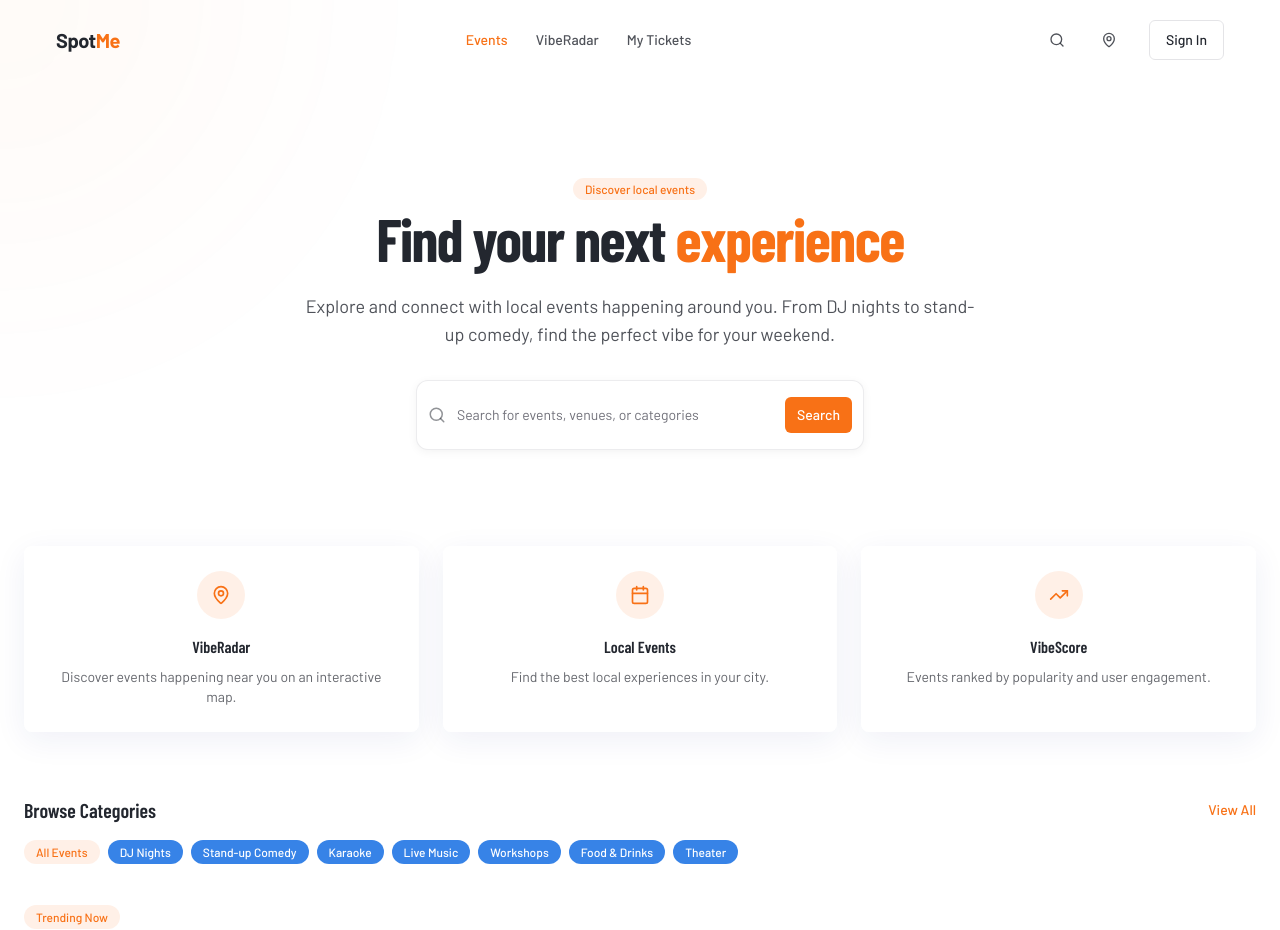
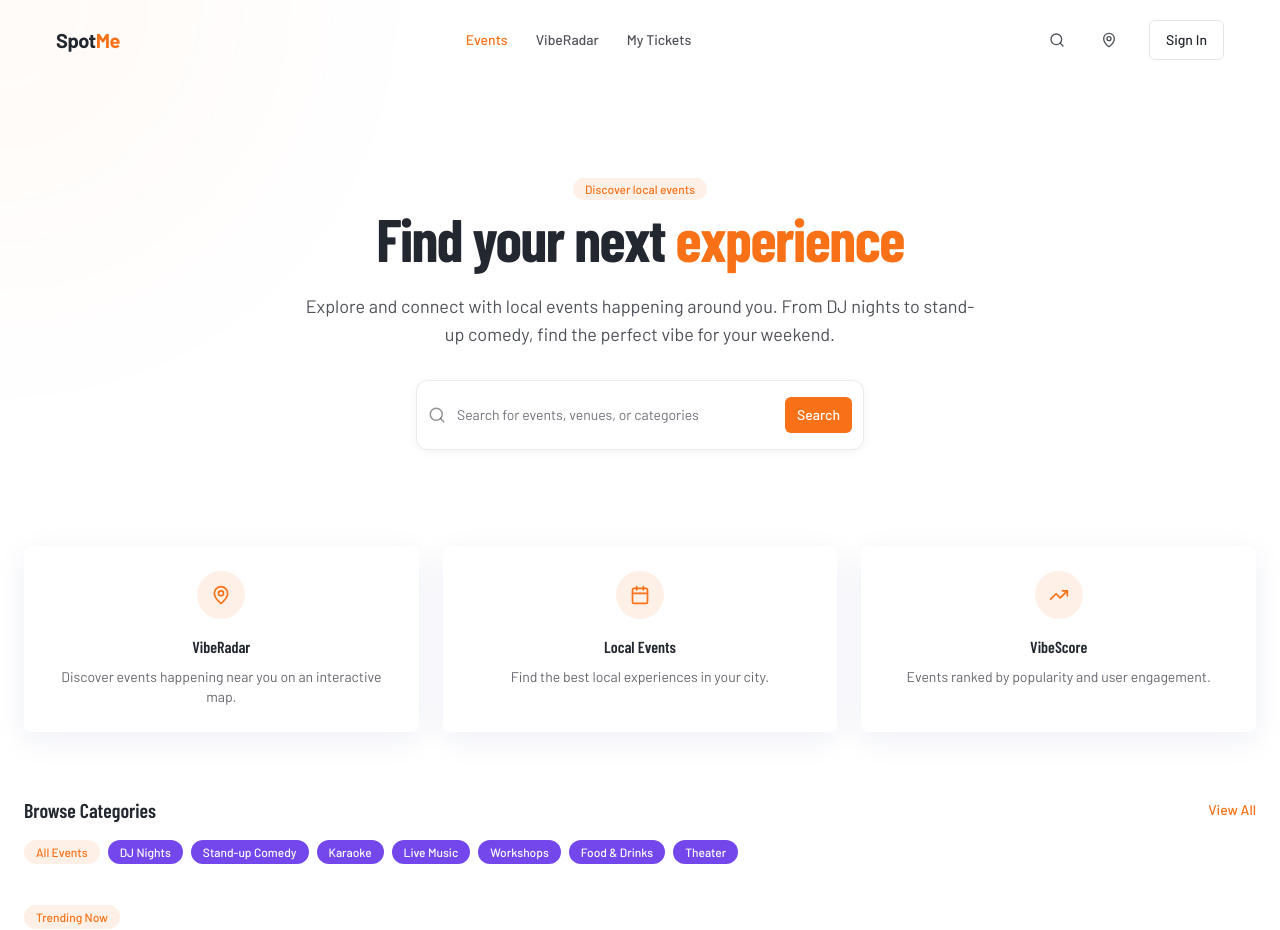
Before and after one commit to suraj7067/local-lively, a React (Vite) app: page / in a window 1280 px wide. Shown: the top 930 px of the page. Built offline with nearby package versions, Linux system fonts and the light colour scheme.

Commit message:
Change secondary button color to purple
Update the secondary button color to purple in the application.

```diff
--- a/src/index.css
+++ b/src/index.css
@@ -1,4 +1,3 @@
-
 @import url('https://fonts.googleapis.com/css2?family=Barlow:wght@300;400;500;600;700&family=Barlow+Condensed:wght@400;500;600;700&display=swap');
 
 @tailwind base;
@@ -19,7 +18,7 @@
     --primary: 24 94% 53%;
     --primary-foreground: 0 0% 100%;
 
-    --secondary: 214 96% 45%;
+    --secondary: 256 80% 50%;
     --secondary-foreground: 0 0% 100%;
 
     --muted: 240 5% 96%;
@@ -54,7 +53,7 @@
     --primary: 24 94% 53%;
     --primary-foreground: 0 0% 100%;
 
-    --secondary: 214 96% 45%;
+    --secondary: 256 80% 50%;
     --secondary-foreground: 0 0% 100%;
 
     --muted: 240 3.7% 15.9%;
```
